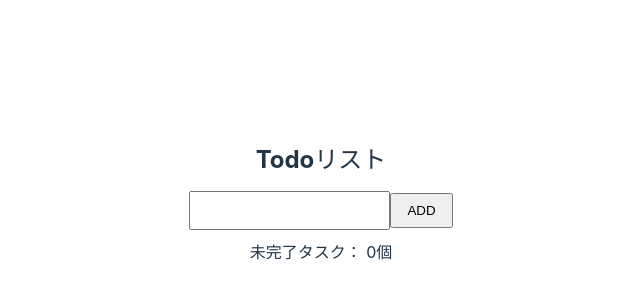
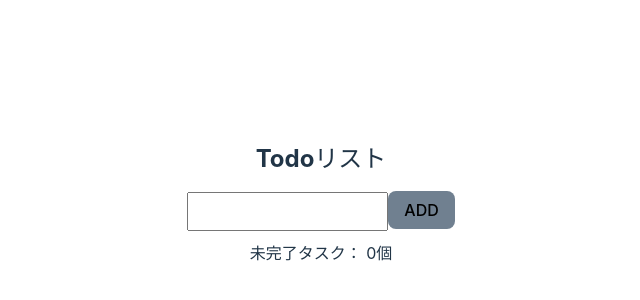
Before and after one commit to long-redhair-kelly/todo-28th, a React (Vite) app: page / in a window 1280 px wide. Shown: the part 196-496 px from the top of the page, without its empty margins (319-959 px from the left). Built offline with nearby package versions, Linux system fonts and the light colour scheme.

Commit message:
ボタン調整

```diff
--- a/src/App.css
+++ b/src/App.css
@@ -14,10 +14,10 @@
 .submitButton {
   padding: 8px 15px;
   cursor: pointer;
+  background-color: slategray;
 }
 
 .todoList li {
-  width: 10%;
   display: flex;
   align-items: center;
   margin-bottom: 10px;
--- a/src/App.tsx
+++ b/src/App.tsx
@@ -83,7 +83,9 @@ function App() {
             onChange={(e) => handleChange(e)}
             className="inputText"
           />
-          <input type="submit" value="ADD" className="submitButton" />
+          <button type="submit" className="submitButton">
+            ADD
+          </button>
           <div className="remaining">未完了タスク： {todos.length}個</div>
         </form>
         {/* タスク設定が完了したら */}
```
